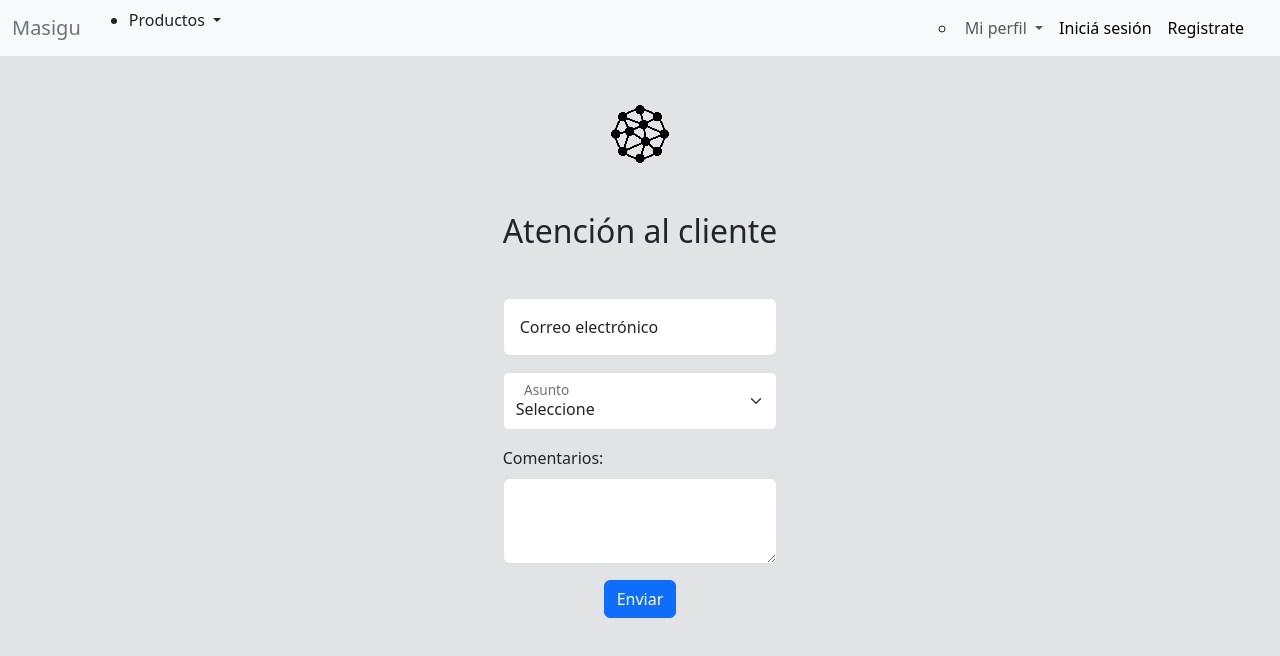
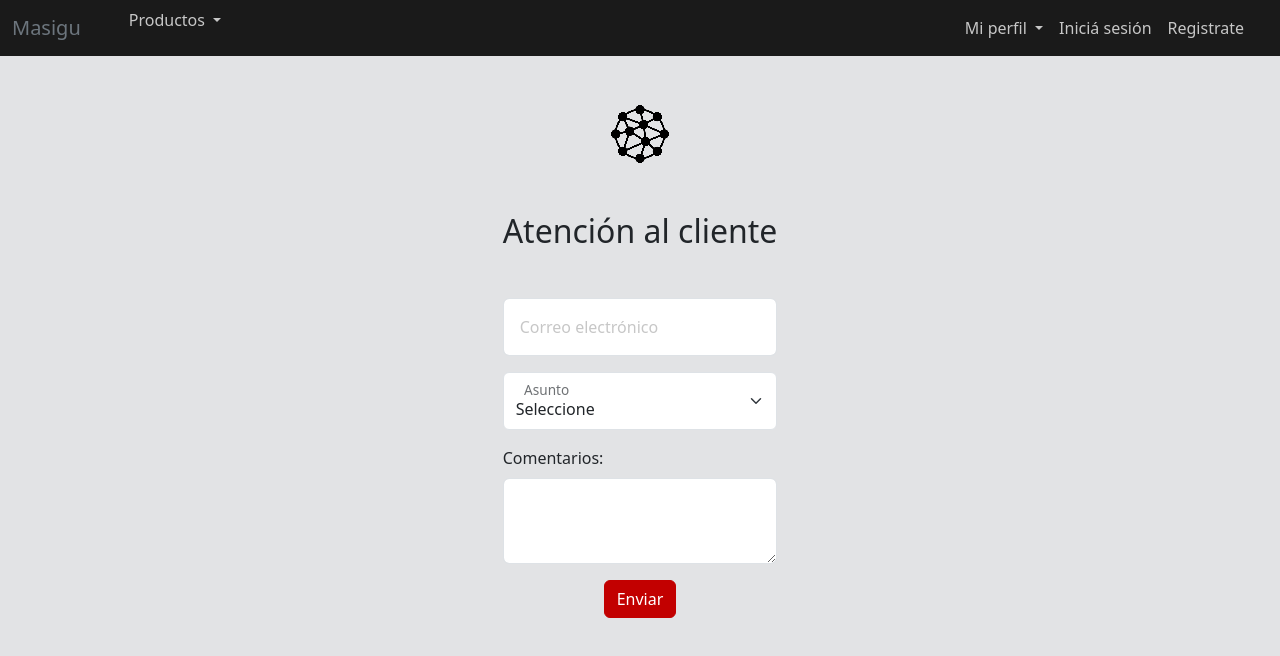
Before and after one commit to luubattx/entregascoder, a plain HTML site: page pages/atalcliente.html in a window 1280 px wide. Drawn offline with nearby package versions, Linux system fonts and the light colour scheme.

Commit message:
arreglo enrrutamiento pages

```diff
--- a/pages/atalcliente.html
+++ b/pages/atalcliente.html
@@ -11,7 +11,7 @@
     <link href="https://fonts.googleapis.com/css2?family=Geologica:wght@200&display=swap" rel="stylesheet">
     <link href="https://cdn.jsdelivr.net/npm/bootstrap@5.3.0/dist/css/bootstrap.min.css" rel="stylesheet"
         integrity="sha384-9ndCyUaIbzAi2FUVXJi0CjmCapSmO7SnpJef0486qhLnuZ2cdeRhO02iuK6FUUVM" crossorigin="anonymous">
-    <link rel="stylesheet" href="../style.css">
+    <link rel="stylesheet" href="../styles.css">
     <link rel="shortcut icon" href="./assets/favicon-32x32.png" type="image/x-icon">
 
     </form>
```
Also changed, not shown: pages/iniciosesion.html (+1 -1 lines), pages/iphone14.html (+1 -1 lines), pages/registro.html (+1 -1 lines).
